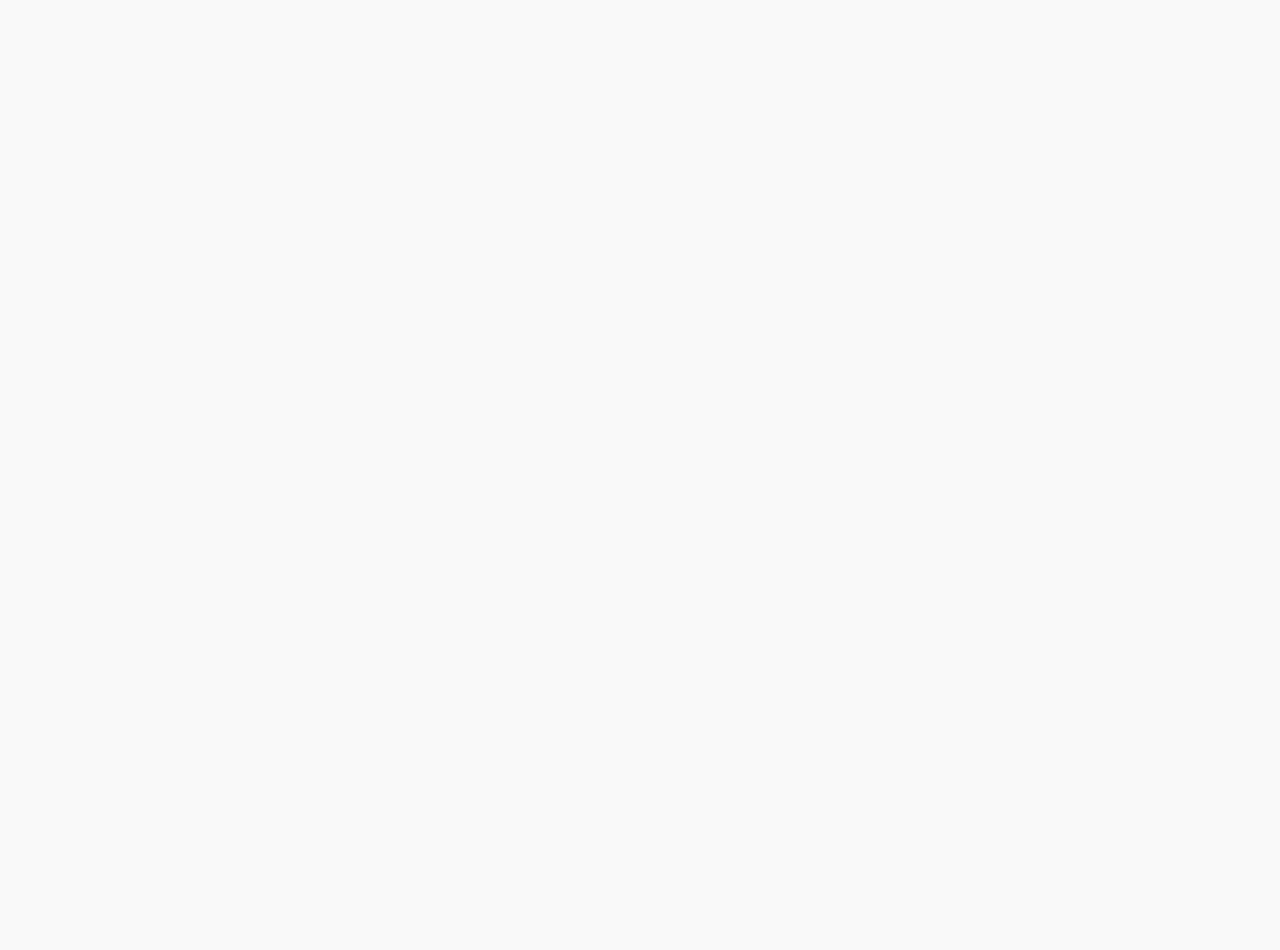
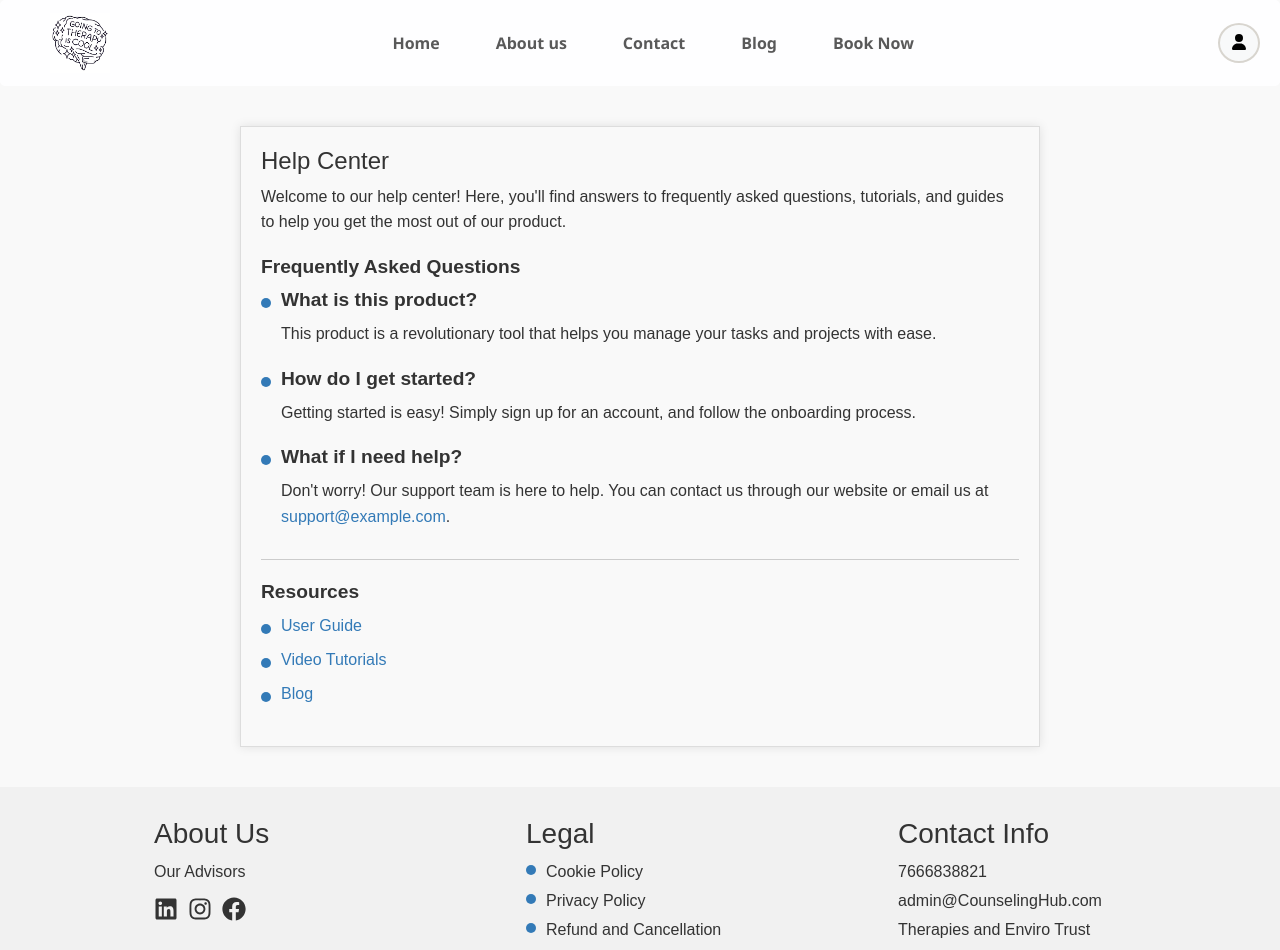
Before and after one commit to prathameshkhandare/Connectcounsellor, a React (Vite) app in the folder Client/: page /Help in a window 1280 px wide. Before the commit this address had no page. Shown: the top 950 px of the page. Before the commit the page ends 800 px from the top, so only its background shows below. Built offline with nearby package versions, Linux system fonts and the light colour scheme; no server answers.

Commit message:
added help.jsx

```diff
--- a/Client/src/App.css
+++ b/Client/src/App.css
@@ -462,6 +462,34 @@
   }
 }
 
+.footer-list-item {
+  position: relative;
+  padding-left: 20px;
+}
+
+.footer-list-item:before {
+  content: "";
+  position: absolute;
+  left: 0;
+  top: 10px;
+  width: 10px;
+  height: 10px;
+  background-color: #337ab7;
+  border-radius: 50%;
+  margin-top: -5px; /* adjust the vertical alignment */
+}
+
+.footer-list-item:before {
+  content: "";
+  position: absolute;
+  left: 0;
+  top: 10px;
+  width: 10px;
+  height: 10px;
+  background-color: #337ab7;
+  border-radius: 50%;
+}
+
 
 
 
--- a/Client/src/App.jsx
+++ b/Client/src/App.jsx
@@ -18,6 +18,7 @@ import RefundAndCancellationPolicy from "./Components/footer/RefundAndCancellati
 import TermsAndConditions from "./Components/footer/TermsAndConditions";
 import DisclaimerPolicy from "./Components/footer/DesclaimerPolicy";
 import AppInfo from "./Components/AppInfo";
+import Help from "./Components/Help";
 
 // Example components for routes
 const Home = () => {
@@ -143,6 +144,7 @@ function App() {
           <Route path="/booknow" element={<BookNow />} />
           <Route path="/login" element={<Login />} />
           <Route path="/register" element={<Registration />} />
+          <Route path="/Help" element={<>  <CustomNavbar /> <Help /> <Footer /> </> } />
 
 
         </Routes>
--- a/Client/src/Components/Footer.jsx
+++ b/Client/src/Components/Footer.jsx
@@ -33,11 +33,11 @@ function Footer() {
         <div className="footer-column">
           <h3>Legal</h3>
           <ul>
-            <li><Link to="/cookiepolicy">Cookie Policy</Link></li>
-            <li><Link to="/privacy-policy">Privacy Policy</Link></li>
-            <li><Link to="/refund-cancellation">Refund and Cancellation</Link></li>
-            <li><Link to="/terms-conditions">Terms & Condition</Link></li>
-            <li><Link to="/disclaimer-policy">Disclaimer Policy</Link></li>
+            <li className="footer-list-item"><Link to="/cookiepolicy">Cookie Policy</Link></li>
+            <li className="footer-list-item"><Link to="/privacy-policy">Privacy Policy</Link></li>
+            <li className="footer-list-item"><Link to="/refund-cancellation">Refund and Cancellation</Link></li>
+            <li className="footer-list-item"><Link to="/terms-conditions">Terms & Condition</Link></li>
+            <li className="footer-list-item"><Link to="/disclaimer-policy">Disclaimer Policy</Link></li>
           </ul>
         </div>
         <div className="footer-column">
--- /dev/null
+++ b/Client/src/Components/Help.jsx
@@ -0,0 +1,44 @@
+import React from 'react';
+import './Stylesheets/Help.css'; // Assuming you have a HelpPage.css for styling
+
+const Help = () => {
+  return (
+    <div className="help-container">
+      <h1 className="help-main-title">Help Center</h1>
+      <p className="help-paragraph">Welcome to our help center! Here, you'll find answers to frequently asked questions, tutorials, and guides to help you get the most out of our product.</p>
+      <section className="help-faq-section">
+        <h2 className="help-title">Frequently Asked Questions</h2>
+        <ul className="help-list">
+          <li className="help-list-item">
+            <h3 className="help-title">What is this product?</h3>
+            <p className="help-paragraph">This product is a revolutionary tool that helps you manage your tasks and projects with ease.</p>
+          </li>
+          <li className="help-list-item">
+            <h3 className="help-title">How do I get started?</h3>
+            <p className="help-paragraph">Getting started is easy! Simply sign up for an account, and follow the onboarding process.</p>
+          </li>
+          <li className="help-list-item">
+            <h3 className="help-title">What if I need help?</h3>
+            <p className="help-paragraph">Don't worry! Our support team is here to help. You can contact us through our website or email us at <a className="help-link" href="mailto:support@example.com">support@example.com</a>.</p>
+          </li>
+        </ul>
+      </section>
+      <section className="help-resource-section">
+        <h2 className="help-title">Resources</h2>
+        <ul className="help-list">
+          <li className="help-list-item">
+            <a className="help-link" href="#" target="_blank" rel="noopener noreferrer">User Guide</a>
+          </li>
+          <li className="help-list-item">
+            <a className="help-link" href="#" target="_blank" rel="noopener noreferrer">Video Tutorials</a>
+          </li>
+          <li className="help-list-item">
+            <a className="help-link" href="#" target="_blank" rel="noopener noreferrer">Blog</a>
+          </li>
+        </ul>
+      </section>
+    </div>
+  );
+};
+
+export default Help;
--- /dev/null
+++ b/Client/src/Components/Stylesheets/Help.css
@@ -0,0 +1,67 @@
+.help-container {
+    max-width: 800px;
+    margin: 40px auto;
+    padding: 20px;
+    background-color: #f9f9f9;
+    border: 1px solid #ddd;
+    box-shadow: 0 0 10px rgba(0, 0, 0, 0.1);
+    font-size: 16px;
+  }
+
+  .help-title {
+    font-weight: bold;
+    color: #333;
+    margin-bottom: 10px;
+    font-size: 1.2em;
+  }
+
+  .help-main-title {
+    font-size: 1.5em;
+  }
+
+  .help-faq-section {
+    margin-bottom: 20px;
+    padding-bottom: 10px;
+    border-bottom: 1px solid #ccc;
+  }
+
+  .help-faq-section:last-child {
+    border-bottom: none;
+  }
+
+  .help-list {
+    list-style: none;
+    padding: 0;
+    margin: 0;
+  }
+
+  .help-list-item {
+    margin-bottom: 10px;
+    padding-left: 20px;
+    position: relative;
+  }
+
+  .help-list-item:before {
+    content: "";
+    position: absolute;
+    left: 0;
+    top: 10px;
+    width: 10px;
+    height: 10px;
+    background-color: #337ab7;
+    border-radius: 50%;
+  }
+
+  .help-link {
+    text-decoration: none;
+    color: #337ab7;
+    transition: color 0.2s ease;
+  }
+
+  .help-link:hover {
+    color: #23527c;
+  }
+
+  .help-paragraph {
+    margin-bottom: 20px;
+  }
--- a/Client/src/Components/footer/Styles.css
+++ b/Client/src/Components/footer/Styles.css
@@ -11,7 +11,7 @@ header {
     color: white;
 
     text-align: center;
-    font-size: 12px;
+    font-size: 18px;
     max-width: 800px;
     margin: 0 auto;
 
```
